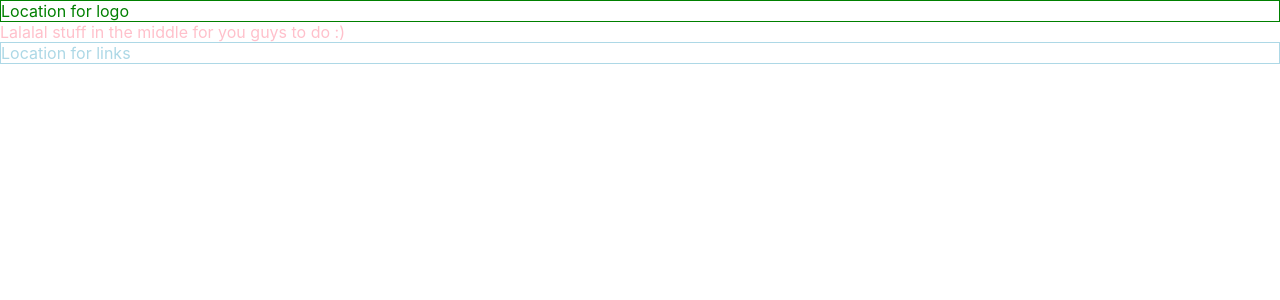
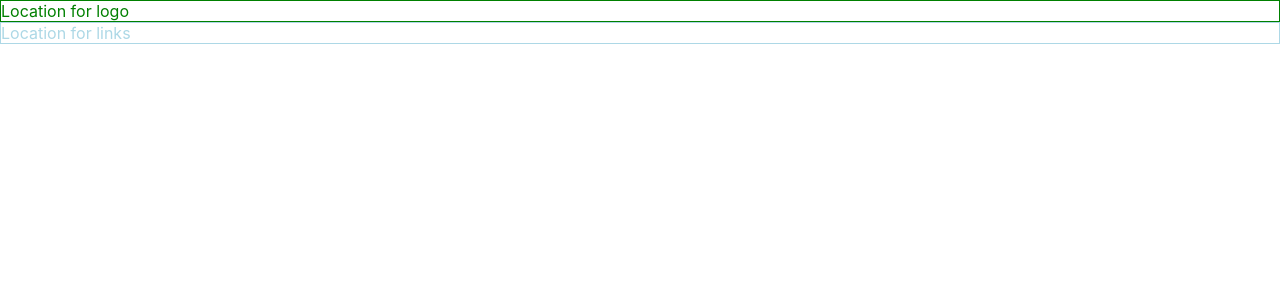
Before and after one commit to TheWITProject/make-it-make-cents, a React (Create React App) app in the folder frontend/: page / in a window 1280 px wide. Shown: the top 300 px of the page. Built offline with nearby package versions, Linux system fonts and the light colour scheme.

Commit message:
Delete some stuff

```diff
--- a/frontend/src/App.js
+++ b/frontend/src/App.js
@@ -4,7 +4,6 @@ function App() {
   return (
     <div className="welcome">
       <div className="logo">Location for logo</div>
-      Lalalal stuff in the middle for you guys to do :)
       <div className="links">Location for links</div>
     </div>
   );
```
